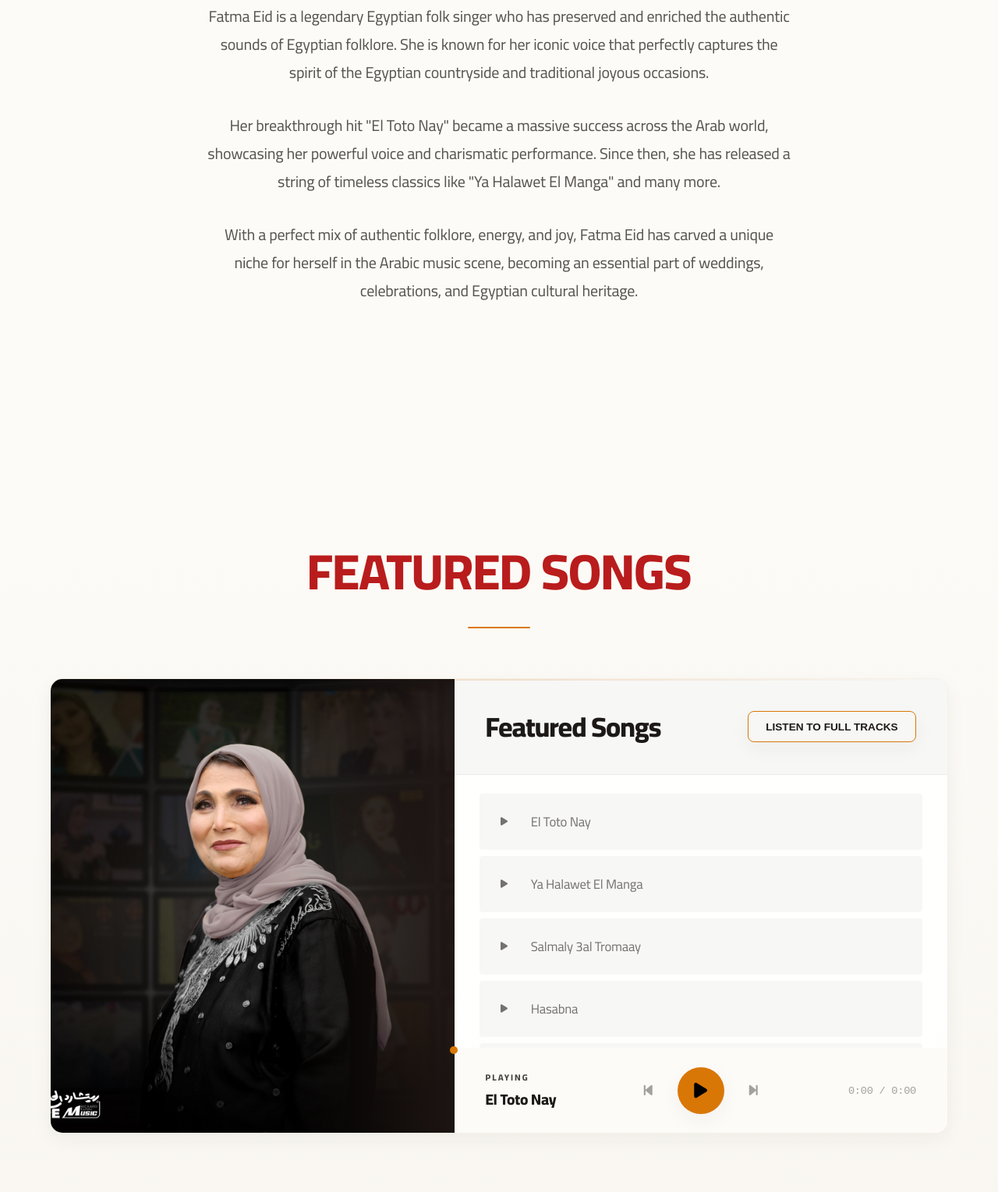
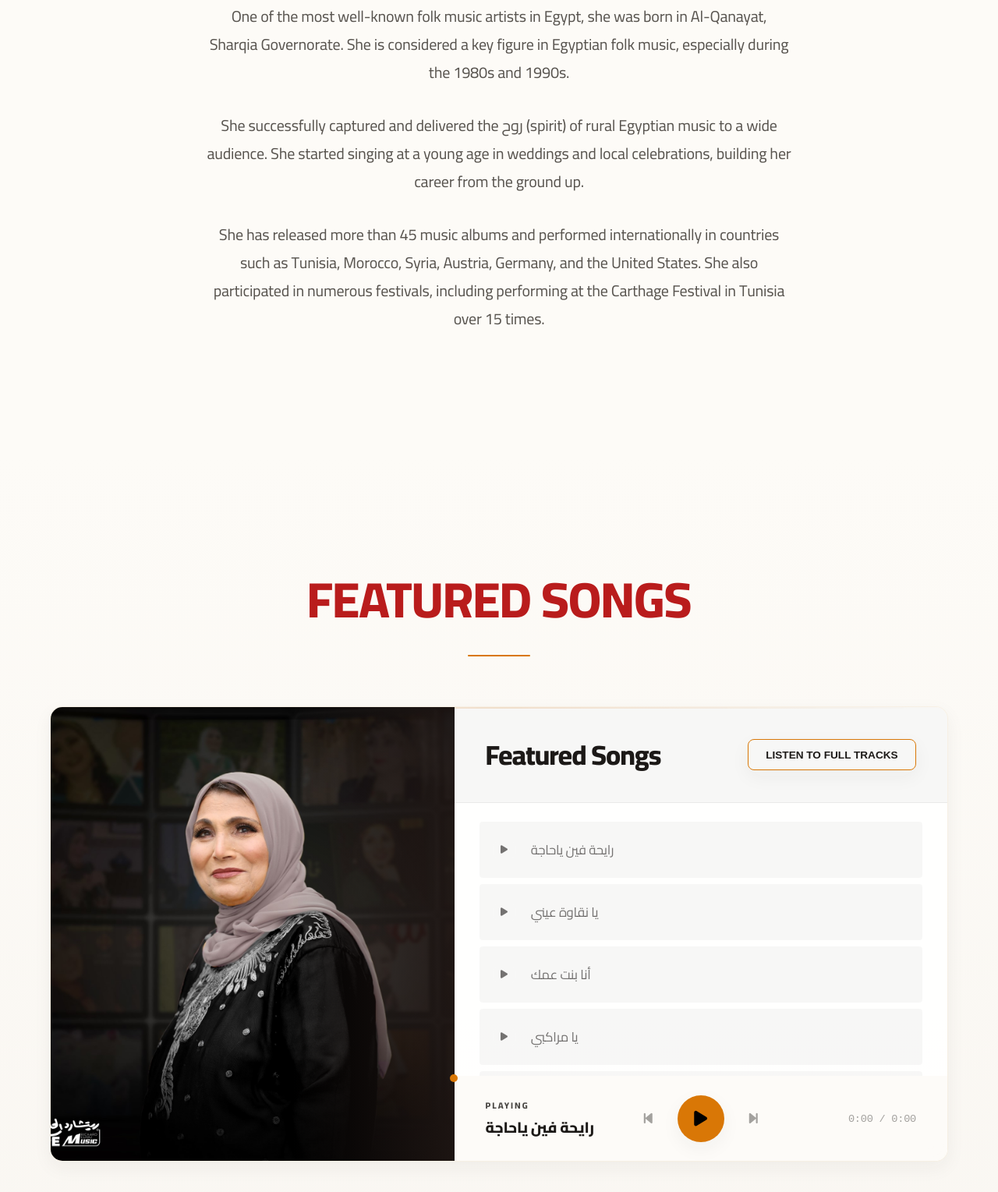
Before and after one commit to HISHAM-WAHBA/Fatma-Eid, a plain HTML site: page index.html in a window 1280 px wide. Shown: the part 1128-2657 px from the top of the page at 78% size. Drawn offline with Linux system fonts and the light colour scheme; a web font is replaced by a local one.

Commit message:
Add files via upload

```diff
--- a/index.html
+++ b/index.html
@@ -41,9 +41,10 @@
   <link rel="stylesheet" href="https://cdnjs.cloudflare.com/ajax/libs/font-awesome/6.4.0/css/all.min.css" />
   <link rel="stylesheet" href="./css/style.css" />
 
-  <link rel="icon" href="./assets/img/Fatma Eid Logo.png" type="image/jpeg" sizes="16x16" />
-  <link rel="icon" href="./assets/img/Fatma Eid Logo.png" type="image/jpeg" sizes="32x32" />
-  <link rel="apple-touch-icon" href="./assets/img/Fatma Eid Logo.png" />
+  <link rel="icon" href="./favicon.png?v=2" type="image/png" sizes="16x16" />
+  <link rel="icon" href="./favicon.png?v=2" type="image/png" sizes="32x32" />
+  <link rel="shortcut icon" href="./favicon.png?v=2" type="image/png" />
+  <link rel="apple-touch-icon" href="./favicon.png?v=2" />
 
 
 
@@ -162,20 +163,17 @@
       <div class="about-content">
         <div class="about-text">
           <p class="lead-text">
-            Fatma Eid is a legendary Egyptian folk singer who has preserved and enriched the authentic sounds of
-            Egyptian folklore. She is known for her iconic voice that perfectly captures the spirit of the Egyptian
-            countryside and traditional joyous occasions.
+            One of the most well-known folk music artists in Egypt, she was born in Al-Qanayat, Sharqia Governorate. She
+            is considered a key figure in Egyptian folk music, especially during the 1980s and 1990s.
           </p>
           <p class="lead-text">
-            Her breakthrough hit "El Toto Nay" became a massive success
-            across the Arab world, showcasing her powerful voice and
-            charismatic performance. Since then, she has released a string of
-            timeless classics like "Ya Halawet El Manga" and many more.
+            She successfully captured and delivered the روح (spirit) of rural Egyptian music to a wide audience. She
+            started singing at a young age in weddings and local celebrations, building her career from the ground up.
           </p>
           <p class="lead-text">
-            With a perfect mix of authentic folklore, energy, and joy, Fatma Eid has carved a unique niche for herself
-            in the Arabic music scene, becoming an essential part of weddings, celebrations, and Egyptian cultural
-            heritage.
+            She has released more than 45 music albums and performed internationally in countries such as Tunisia,
+            Morocco, Syria, Austria, Germany, and the United States. She also participated in numerous festivals,
+            including performing at the Carthage Festival in Tunisia over 15 times.
           </p>
         </div>
       </div>
--- a/js/main.js
+++ b/js/main.js
@@ -139,24 +139,28 @@ document.querySelectorAll('a[href^="#"]').forEach((anchor) => {
 // 🎵 PLAYER CONFIGURATION 🎵
 const songs = [
   {
-    title: "El Toto Nay",
-    path: "../assets/music/mltsht alklwb.mp3",
+    title: "رايحة فين ياحاجة",
+    path: "../assets/music/رايحة فين ياحاجة.mp3",
   },
   {
-    title: "Ya Halawet El Manga",
-    path: "../assets/music/ya smra.mp3",
+    title: "يا نقاوة عيني",
+    path: "../assets/music/يا نقاوة عيني.mp3",
   },
   {
-    title: "Salmaly 3al Tromaay",
-    path: "../assets/music/gyby bywgany.mp3",
+    title: "أنا بنت عمك",
+    path: "../assets/music/أنا بنت عمك.mp3",
   },
   {
-    title: "Hasabna",
-    path: "../assets/music/darb alywy.mp3",
+    title: "يا مراكبي",
+    path: "../assets/music/يا مراكبي.mp3",
   },
   {
-    title: "Hassen Ya Ghoula",
-    path: "../assets/music/bomba.mp3",
+    title: "قرب يا عويس وتعالى حداي",
+    path: "../assets/music/قرب يا عويس وتعالى حداي.mp3",
+  },
+  {
+    title: "إطمني",
+    path: "../assets/music/إطمني.mp3",
   },
 ];
 // ------------------------------------
```
Also changed, not shown: favicon.png (added).
